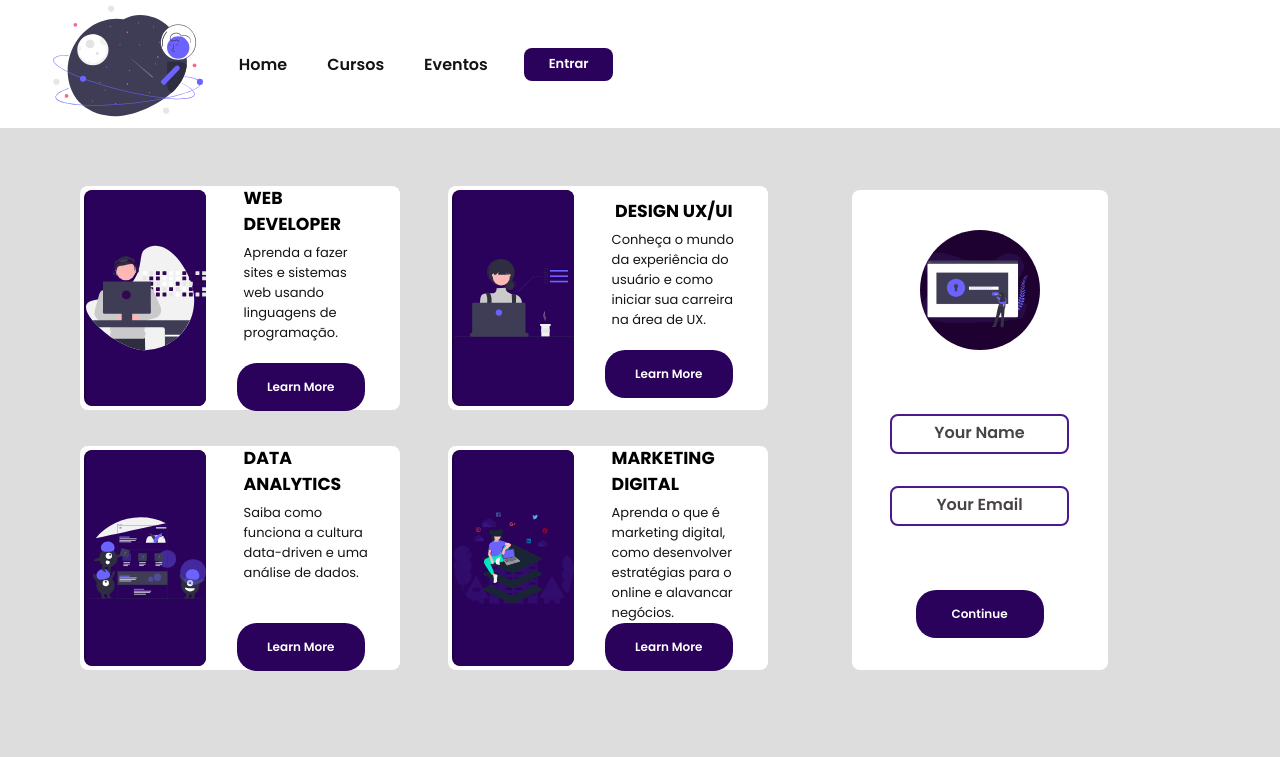
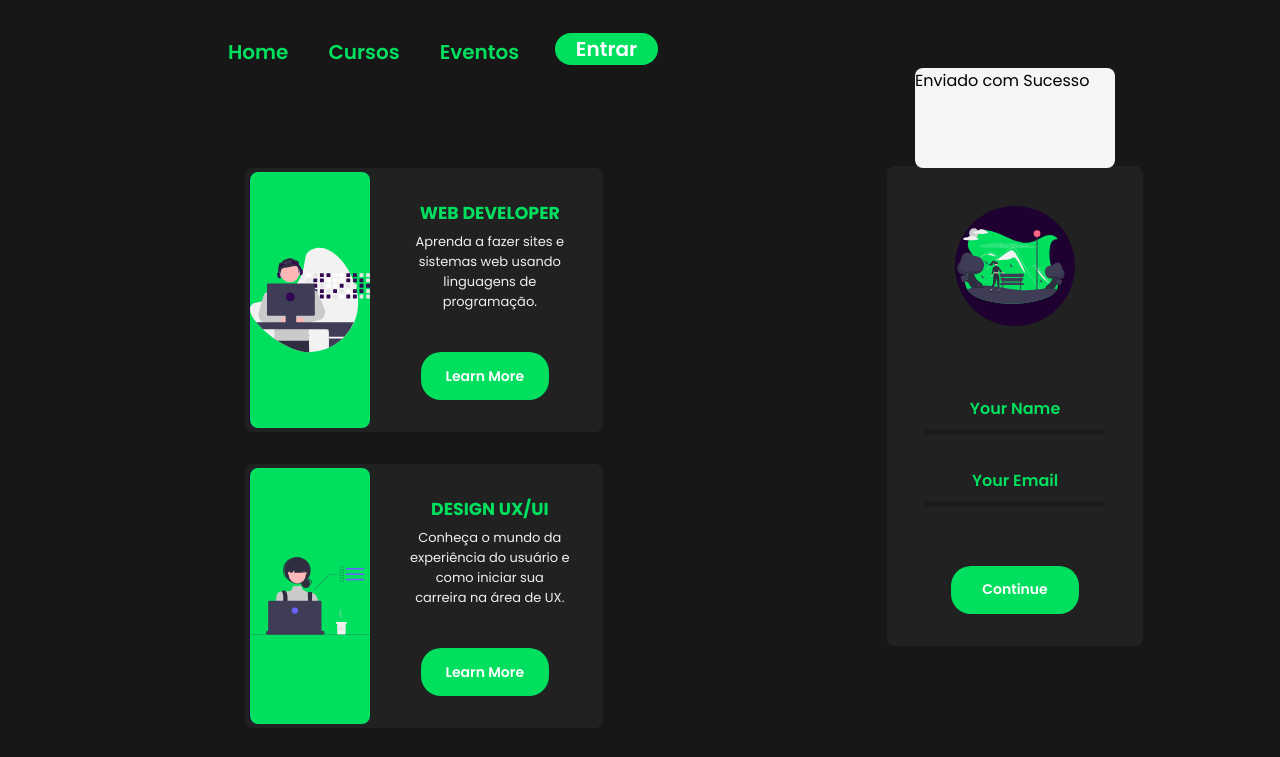
Before and after one commit to Lucascollins/Landing-Page, a plain HTML site: page landing page/index.html in a window 1280 px wide. Both pictures are taken after typing "Sample", "name@example.com" into the empty fields and a click on the button "Continue". Shown: the top 757 px of the page. Drawn offline with Linux system fonts and the light colour scheme.

Commit message:
Changed color

```diff
--- a/landing page/css/green.css
+++ b/landing page/css/green.css
@@ -1,4 +1,14 @@
 @import url('https://fonts.googleapis.com/css2?family=Poppins:wght@100;200;300;400;500;600;700&display=swap');
+:root{
+    --verde: #00DF5E;
+    --cinza:#F9F9F9;
+    --preto:#212121;
+    --second: #171717;
+
+}
+
+
+
 * {
     padding: 0;
     margin: 0;
@@ -10,7 +20,8 @@ body {
     width: 100%;
     overflow-x: hidden;
     height: 100%;
-    background-color: rgb(221, 221, 221);
+    overflow-y:hidden ;
+    background-color: var(--second);
 }
 
 nav {
@@ -19,14 +30,14 @@ nav {
     width: 120%;
     align-items: center;
     padding: 1rem;
-    height: 16vh;
-    background-color: white;
+    height: 13vh;
+    background-color: var(--second);
 }
 
 nav .list {
     display: flex;
     flex-direction: row;
-    margin: 1rem;
+    margin: 12rem;
 }
 
 nav .list li {
@@ -38,9 +49,10 @@ nav .list li {
 }
 
 nav .list li a {
-    color: rgb(20, 20, 20);
+    color: var(--verde);
     text-decoration: none;
     font-weight: 600;
+    font-size: 15pt;
     padding: 4px;
 }
 
@@ -51,14 +63,15 @@ nav .list li a:hover {
 nav .list li #join {
     display: flex;
     flex-direction: column;
-    background-color: rgb(42, 2, 92);
-    font-size: 13px;
-    border-radius: 8px;
+    background-color:var(--verde);
+    font-size: 15pt;
+    border-radius: 40px;
     justify-content: center;
     align-items: center;
     padding: 4px;
     text-align: center;
-    width: 7vw;
+    width: 8vw;
+    height: 4vh;
     color: white;
 }
 
@@ -93,14 +106,15 @@ nav .list li #join:hover {
 section {
     margin-left:1rem;
     display: flex;
-    max-width:25vw;
+    max-width:28vw;
     justify-content: center;
     margin-right: 2rem;
-    height: 28vh;
+    height: 33vh;
     padding: 4px;
-    margin-bottom: 1rem;
+    margin-top: 1rem;
+    margin-bottom: 1rem ;
     border-radius: 8px;
-    background-color: rgb(255, 255, 255);
+    background-color: var(--preto);
 }
 
 .container3 {
@@ -119,6 +133,7 @@ section {
 h4 {
     margin-left: 10px;
     font-size: 13pt;
+    color:var(--verde);
 }
 
 .container4 {
@@ -136,7 +151,8 @@ h4 {
     margin-bottom: 1.5rem;
     font-size: 13px;
     margin-left: 10px;
-    color: rgb(20, 20, 20);
+    text-align: center;
+    color: rgb(240, 240, 240);
 
 }
 
@@ -162,7 +178,7 @@ h4 {
     width: 120px;
     border-radius: 8px;
     height: 100%;
-    background-color: rgb(42, 2, 92);
+    background-color:var(--verde);
 }
 
 .buttom {
@@ -180,7 +196,7 @@ h4 {
 button {
     text-align: center;
     font-weight: 600;
-    font-size: 12px;
+    font-size: 14px;
     cursor: pointer;
     justify-content: center;
     align-items: center;
@@ -191,7 +207,7 @@ button {
     border-radius: 20px;
     padding: 4px;
     border: none;
-    background-color: rgb(42, 2, 92);
+    background-color: var(--verde);
     color: white;
 }
 
@@ -211,8 +227,8 @@ form {
 }
 
 form {
-    position: absolute;
-    left: 3%;
+    position: relative;
+    left: 6%;
     top: 1%;
     width: 20vw;
     height: 60vh;
@@ -221,11 +237,12 @@ form {
     align-items: center;
     border-radius: 8px;
     position: relative;
-    background-color: rgb(255, 255, 255);
+    background-color: var(--preto);
 }
 
 .input-field {
     margin-top: 1rem;
+     position: relative;
 }
 
 .imagens {
@@ -244,7 +261,7 @@ form {
     height: 100%;
 }
 ::placeholder {
-    color: rgb(73, 68, 68);
+    color: var(--verde);
     font-weight: 600;
     font-size: 12pt;
 }
@@ -254,14 +271,15 @@ input {
     width: 14vw;
     height: 5vh;
     border: 0;
-    border-radius: 8px;
-    border: solid 2px rgb(77, 24, 141);
+    border-radius: 8px;;
     margin-top: 1rem;
+    background-color: var(--preto);
+}
+input:valid {
+
+    background-color: var(--preto);
 }
 
-::placeholder:focus {
-    color: rgb(240, 240, 240);
-}
 
 
 input:focus {
@@ -274,14 +292,14 @@ input:focus {
 }
 
 .send {
-    display: none;
+    display:none;
     justify-content: center;
     align-items: center;
     border-radius: 8px;
     position: absolute;
     /*onde eu quero */
-    z-index: 1;
-    top: 70%;
+    z-index: 2;
+    top: -120%;
     left: 0;
     bottom: 0;
     right: 0;
@@ -301,3 +319,31 @@ top: 0;
 
 
 /*como eu altero o diplay de uma classe com javascript and como usar timeout*/
+
+
+
+.input-field .underline::before {
+   content: "";
+   position: absolute;
+   height: 4px;
+   width: 100%;
+   left: 0;
+   bottom: -5;
+   background: rgba(0, 0, 0, 0.2);
+}
+.input-field .underline::after {
+    content: '';
+    position: absolute;
+    height: 3px;
+    width: 100%;
+    bottom: -5px;
+    left: 0;
+    background: var(--verde);
+    transform: scaleX(0);
+    transition: all .3s ease-in-out;
+    transform-origin: left;
+}
+
+.input-field input:focus~.underline::after {
+    transform: scaleX(1);
+}
--- a/landing page/index.html
+++ b/landing page/index.html
@@ -12,9 +12,7 @@
 
 
 <nav>
-    <div class="image">
-        <img src="/landing page/assets/undraw_stars_re_6je7.svg" alt="">
-    </div>
+
     <div class="list">
         <li><a href="#">Home</a></li>
         <li><a href="#">Cursos</a></li>
@@ -88,13 +86,16 @@
                     </div>
                 </div>
             </section>
+
         </div>
+
         <form onsubmit="" id="forms">
+
             <div class="imagens">
-                <img src="/landing page/assets/undraw_authentication_fsn5.svg" alt="">
+                <img src="assets/e.svg" alt="">
             </div>
             <div class="input-field">
-                <input  type="text" name="name" id="name" placeholder="Your Name" >
+                <input  type="text" name="name" id="name" placeholder="Your Name">
                 <div class="underline"></div>
             </div>
             <div class="input-field">
@@ -106,12 +107,14 @@
                  <button onclick="verificar()" class="buttom1" >Continue</button>
                 </div>
 
-            <div class="send">
-                Arroze
+
+            <div class="send" id="login">
+                <span id="span"></span>
+                <div class="underline" id="underline"></div>
+
             </div>
-
         </form>
-
+    </main>
 
 </body>
 
--- a/landing page/script.js
+++ b/landing page/script.js
@@ -6,14 +6,32 @@ document.getElementById("forms")
 function verificar() {
     const email = document.getElementById("email")
     const nome = document.getElementById("name")
+    var obj = {
+        email:email.value,
+        nome:nome.value
+    }
 
     if (email.value && nome.value) {
-        alert("Todo certo " + email.value + " " + nome.value)
+        ConfirmLogin()
+        console.log(obj)
     } else {
-        alert("Preencha seus Dados")
+       NotConfirmLogin()
     }
 
     email.value = ""
     nome.value = ""
 
 }
+function ConfirmLogin(){
+    const login = document.getElementById("login")
+    const span = document.getElementById("span")
+    login.style.display = "block"
+    span.textContent = "Enviado com Sucesso"
+
+}
+function NotConfirmLogin(){
+    const login = document.getElementById("login")
+    const span = document.getElementById("span")
+    login.style.display ="block"
+    span.textContent = "Errou"
+}
```
Also changed, not shown: landing page/assets/e.svg (added), landing page/assets/map.svg (added), landing page/assets/naub.svg (added), landing page/assets/present.svg (added).
